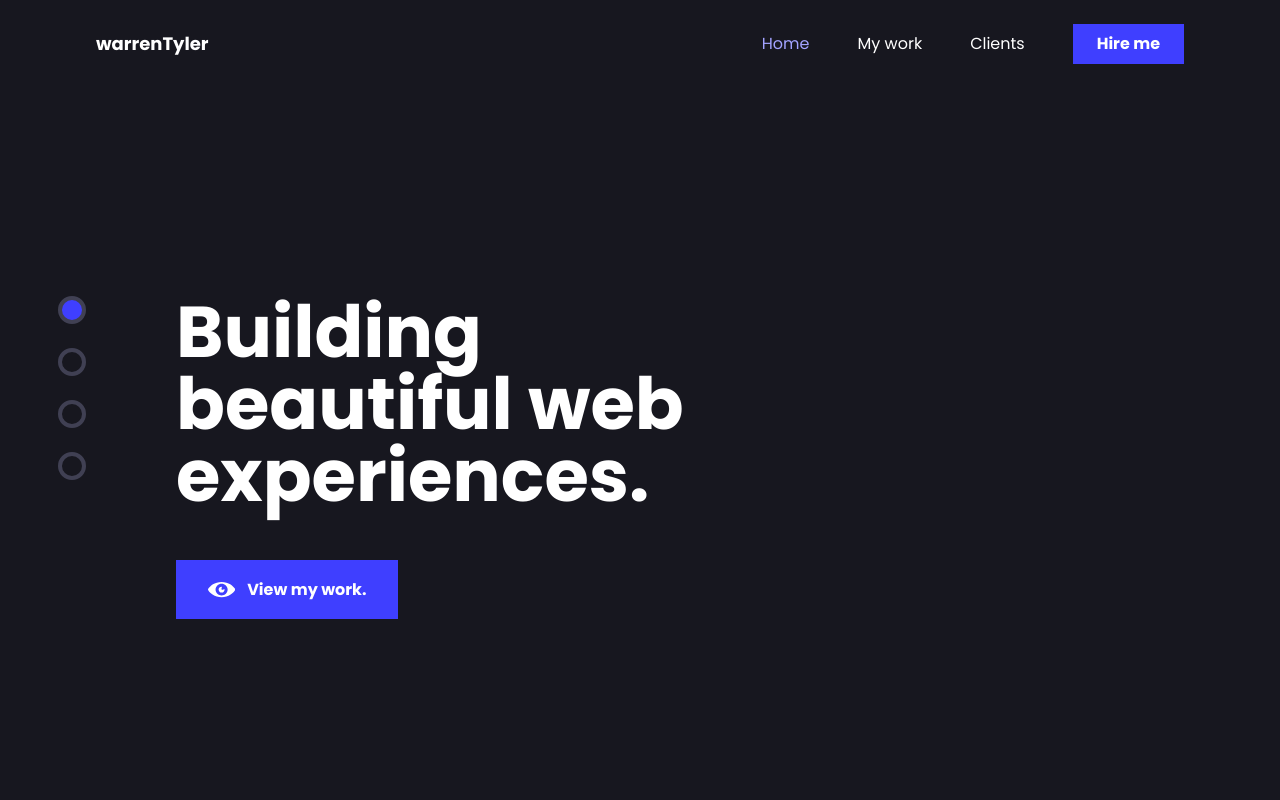
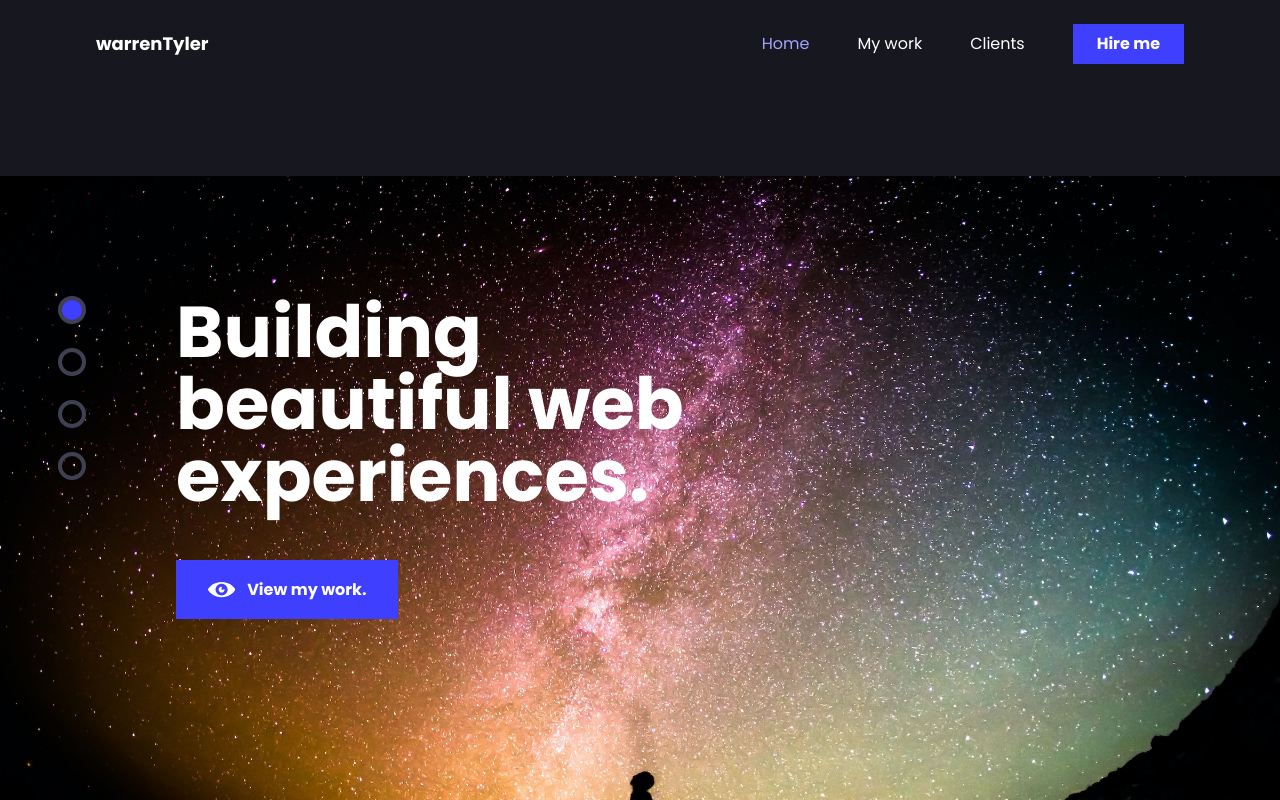
Before and after one commit to WarrenTyler/my-portfolio, a React (Vite) app: page / in a window 1280 px wide. Shown: the top 800 px of the page. Built offline with nearby package versions, Linux system fonts and the light colour scheme.

Commit message:
Add hero image behind text for medium and larger screens, and below text for small screens

```diff
--- a/src/components/Hero.jsx
+++ b/src/components/Hero.jsx
@@ -2,7 +2,7 @@ const Hero = () => {
   return (
     <section className="container mt-16 flex justify-between items-center mx-auto px-8 md:px-14 lg:px-24">
       <div className="flex flex-wrap md:flex-nowrap">
-        <nav className="hidden lg:block lg:mr-24 lg:w-4 fixed left-[5%]">
+        <nav className="z-10 hidden lg:block lg:mr-24 lg:w-4 fixed left-[5%]">
           <div className="absolute left-[50%] transform -translate-x-1/2 space-y-6 mt-36">
             <a
               href="#"
@@ -39,7 +39,8 @@ const Hero = () => {
           </div>
         </nav>
         {/* Hero content */}
-        <div class="flex flex-wrap lg:ml-20 justify-center md:justify-start max-w-xl mt-0 md:my-36">
+        <div class="relative flex flex-wrap lg:ml-20 justify-center md:justify-start max-w-xl mt-0 md:my-36">
+          <div className="z-50">
             <h1 class="font-bold text-black dark:text-white text-5xl md:text-6xl lg:text-7xl text-center md:text-left">
               Building
               <br /> beautiful web experiences.
@@ -59,6 +60,12 @@ const Hero = () => {
             </div>
           </div>
         </div>
+        <img
+          src="../src/images/portfolio-hero-lg.jpg"
+          alt="A man staring at the sky in awe"
+          className="mt-6 mx-auto md:w-full md:absolute md:right-0 md:mt-12 lg:mt-8 xl:mt-6 z-0"
+        />
+      </div>
     </section>
   );
 };
```
Lines whose indentation alone changed are shown as unchanged.
